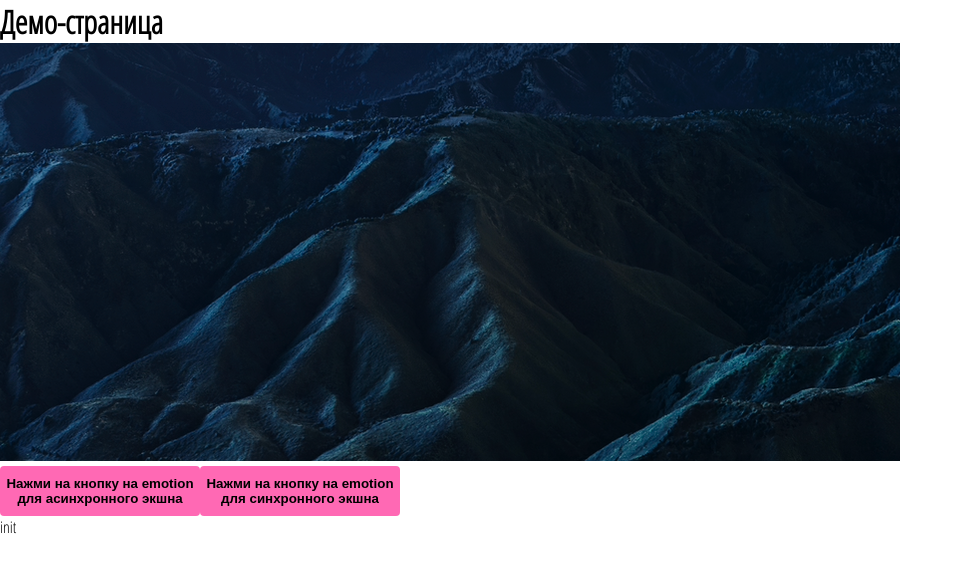
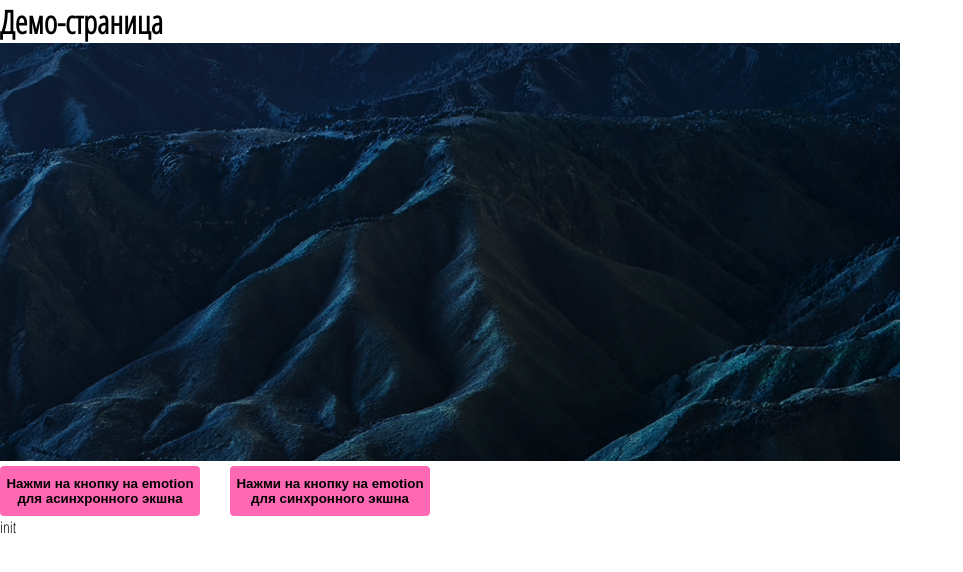
Before and after one commit to efeeney26/js-app-cookbook, a React app: page / in a window 1280 px wide. Shown: the top 572 px of the page, without its empty margins (0-963 px from the left). Built offline with nearby package versions, Linux system fonts and the light colour scheme.

Commit message:
стильки

```diff
--- /dev/null
+++ b/src/pages/main/main.style.ts
@@ -0,0 +1,9 @@
+import styled from '@emotion/styled'
+
+export const ActionsContainerStyled = styled.div(
+    {
+        '*:not(:last-child)': {
+            marginRight: '30px'
+        }
+    }
+)
--- a/src/pages/main/main.tsx
+++ b/src/pages/main/main.tsx
@@ -4,6 +4,7 @@ import { Button } from '../../components'
 import { useAppDispatch, useAppSelector } from '../../app/store'
 import { getGreetingsThunk } from './slice/thunks'
 import { greetingsSlice } from './slice/slice'
+import { ActionsContainerStyled } from './main.style'
 
 const Main: FC = () => {
     const dispatch = useAppDispatch()
@@ -26,6 +27,7 @@ const Main: FC = () => {
                     alt="demo"
                 />
             </div>
+            <ActionsContainerStyled>
                 <Button
                     title="Нажми на кнопку на emotion для асинхронного экшна"
                     onClick={handleAsyncActionClick}
@@ -34,6 +36,7 @@ const Main: FC = () => {
                     title="Нажми на кнопку на emotion для синхронного экшна"
                     onClick={handleSyncActionClick}
                 />
+            </ActionsContainerStyled>
             {data?.title &&
                 <p>{data.title}</p>
             }
```
Also changed, not shown: src/app/store/generic-slice.ts (+5 -2 lines). Lines whose indentation alone changed are shown as unchanged.
